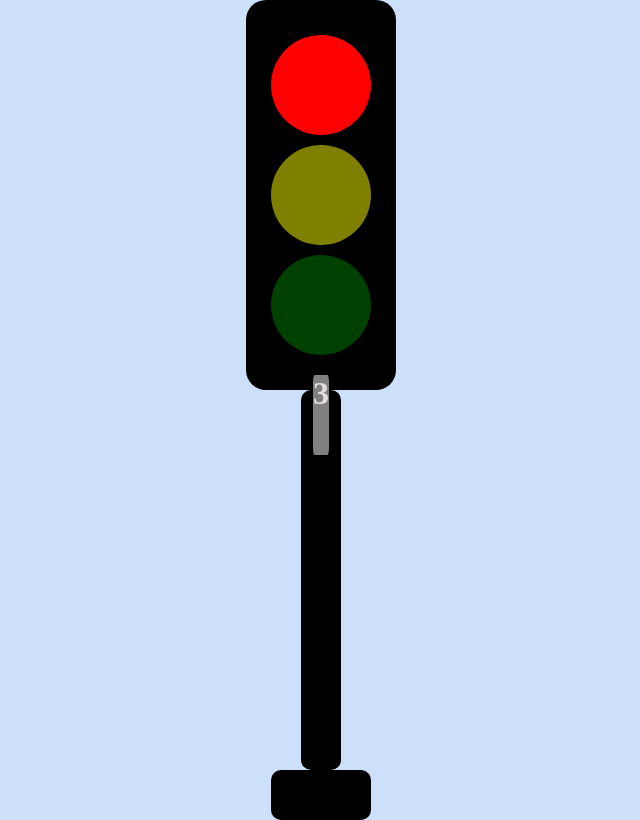
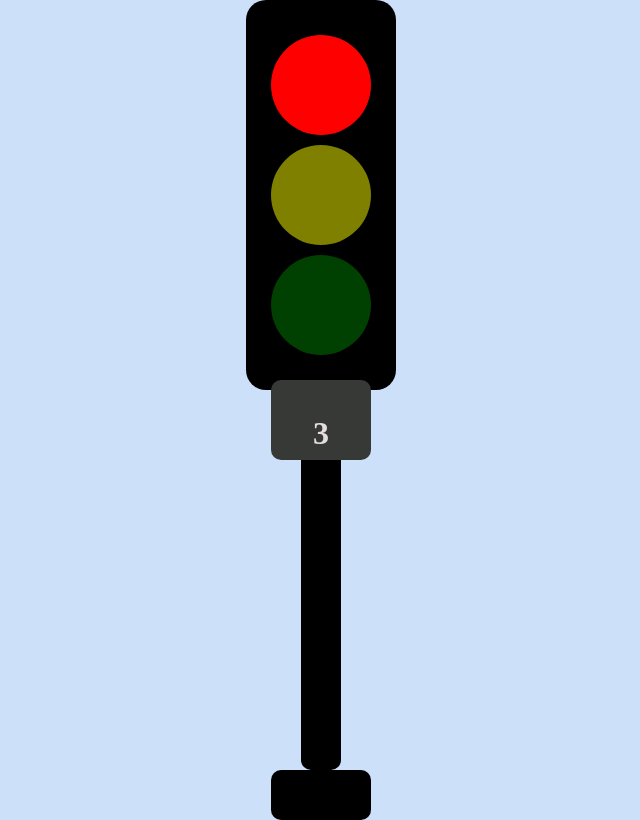
Before and after one commit to KseniaResch/JavaScript-training, a plain HTML site: page TrafficLight/index.html in a window 1280 px wide. Shown: the whole page, without its empty margins (319-959 px from the left). Drawn offline with Linux system fonts and the light colour scheme.

Commit message:
timer style added

```diff
--- a/TrafficLight/index.html
+++ b/TrafficLight/index.html
@@ -20,9 +20,10 @@
    <div id="base"></div>
    <div id="holder"></div>
 
+   <div class="timer-box">
+    <div id="timer">3</div>
 
-   <div class id="timer">3</div>
-
+</div>
   </div>
 
 
--- a/TrafficLight/style.css
+++ b/TrafficLight/style.css
@@ -72,15 +72,21 @@ body {
     margin: -430;
 }
 
-#timer {
+.timer-box {
+    background-color: #373937;
+    font-size: 32px;
+    text-align: center;
+    border-radius: 10px;
+    width: 100;
+    height: 80;
+    margin-top: 40;
+}
 
+    #timer {
     font-size: 32px;
     color: #e5dddd;
     margin-top: 35px;
     font-weight: bold;
-    text-decoration: none;
-    width: auto;
-    background-color: grey;
     height: 80;
-    border-radius: 10%;
+
 }
```
